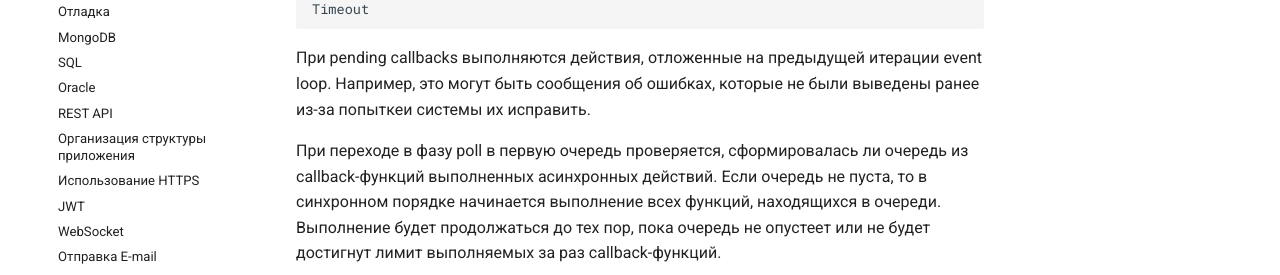
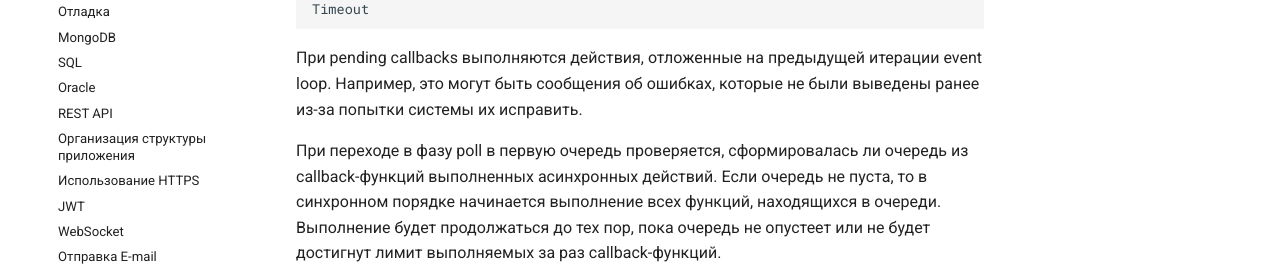
Before and after one commit to xsltdev/nodejsdev.ru, an MkDocs documentation site: the page built from docs/guides/webdraftt/event-loop.md, in a window 1280 px wide and 900 px high, scrolled down 1298 px. Shown: the part 212-487 px from the top of the window. Built offline with MkDocs 1.6.1 and Material for MkDocs 9.7.7, drawn with Linux system fonts in a browser that asks for light colours; comment, search, counter and statistics services are not loaded.

Commit message:
Spelling fixes

````diff
--- a/docs/guides/webdraftt/event-loop.md
+++ b/docs/guides/webdraftt/event-loop.md
@@ -42,7 +42,7 @@ Response: {response}
 Timeout
 ```
 
-При pending callbacks выполняются действия, отложенные на предыдущей итерации event loop. Например, это могут быть сообщения об ошибках, которые не были выведены ранее из-за попыткеи системы их исправить.
+При pending callbacks выполняются действия, отложенные на предыдущей итерации event loop. Например, это могут быть сообщения об ошибках, которые не были выведены ранее из-за попытки системы их исправить.
 
 При переходе в фазу poll в первую очередь проверяется, сформировалась ли очередь из callback-функций выполненных асинхронных действий. Если очередь не пуста, то в синхронном порядке начинается выполнение всех функций, находящихся в очереди. Выполнение будет продолжаться до тех пор, пока очередь не опустеет или не будет достигнут лимит выполняемых за раз callback-функций.
 
````
Also changed, not shown: docs/guides/webdraftt/buffer.md (+1 -1 lines), docs/guides/webdraftt/processes.md (+3 -1 lines), docs/guides/webdraftt/sql.md (+4 -2 lines).
